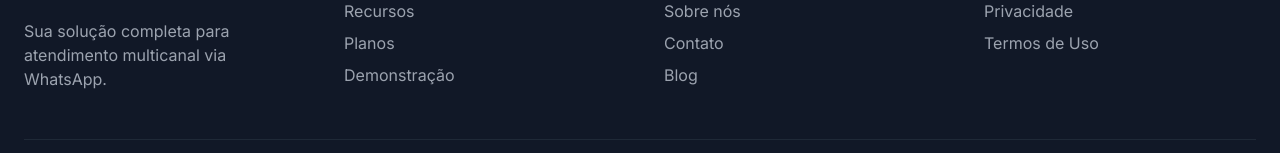
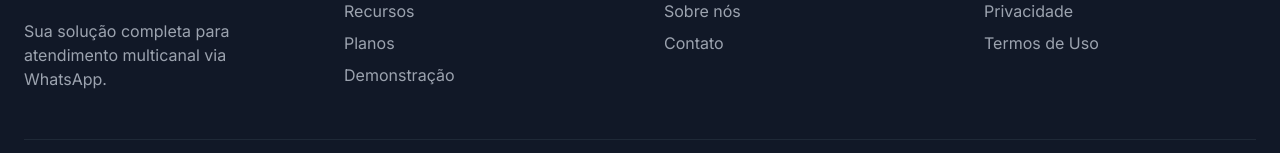
Before and after one commit to bruno-garcez-se/tradechat, a Next.js app: page / in a window 1280 px wide. Shown: the part 4025-4178 px from the top of the page. Built offline with nearby package versions, Linux system fonts and the light colour scheme.

Commit message:
Removendo item Blog do menu do rodapé

```diff
--- a/src/app/page.tsx
+++ b/src/app/page.tsx
@@ -109,7 +109,7 @@ export default function Home() {
               <div className="flex items-center mb-4">
                 <div className="w-12 h-12 bg-gray-700 rounded-full flex items-center justify-center mr-4">
                   <svg className="w-6 h-6 text-white" viewBox="0 0 24 24" fill="currentColor">
-                    <path d="M12 0c-6.627 0-12 5.373-12 12s5.373 12 12 12 12-5.373 12-12-5.373-12-12-12zm0 2c5.514 0 10 4.486 10 10s-4.486 10-10 10-10-4.486-10-10 4.486-10 10-10zm5.144 14.5h-10.288c-.472 0-.856-.384-.856-.857v-7.286c0-.473.384-.857.856-.857h10.288c.472 0 .856.384.856.857v7.286c0 .473-.384.857-.856.857z"/>
+                    <path d="M12 0c-6.627 0-12 5.373-12 12s5.373 12 12 12 12-5.373 12-12-5.373-12-12-12zm0 2c5.514 0 10 4.486 10 10s-4.486 10-10 10-10-4.486-10-10 4.486-10 10-10zm5.144 14.5h-10.288c-.472 0-.856-.384-.856-.857v-7.286c0-.473.384-.857.856-.857h10.288c.472 0 .856.384.857v7.286c0 .473-.384.857-.856.857z"/>
                   </svg>
                 </div>
                 <h3 className="text-xl font-semibold text-[#213365]">Web Chat</h3>
@@ -219,7 +219,6 @@ export default function Home() {
               <ul className="space-y-2">
                 <li><Link href="/sobre" className="text-gray-400 hover:text-[#eb594c]">Sobre nós</Link></li>
                 <li><Link href="/contato" className="text-gray-400 hover:text-[#eb594c]">Contato</Link></li>
-                <li><Link href="#blog" className="text-gray-400 hover:text-[#eb594c]">Blog</Link></li>
               </ul>
             </div>
             <div>
```
